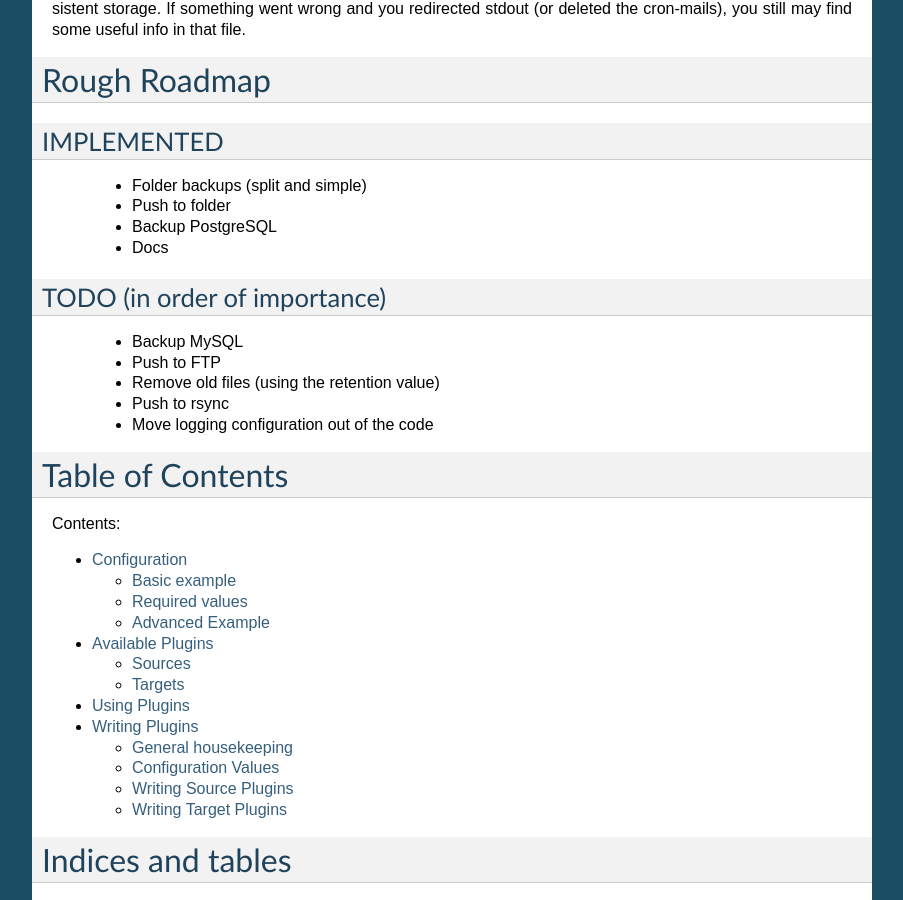
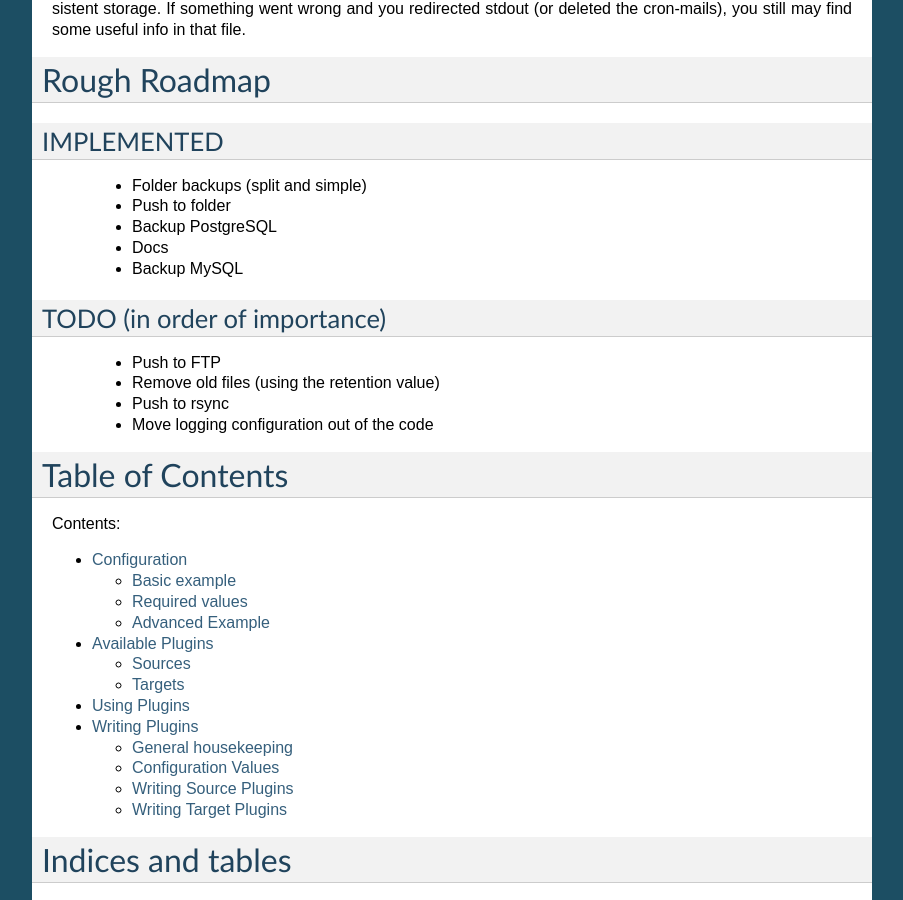
Before and after one commit to exhuma/pickup, a Sphinx documentation site: the page built from docs/source/index.rst, in a window 1280 px wide and 900 px high, scrolled down 839 px. Shown: the whole window, without its empty margins (198-1101 px from the left). Built offline with Sphinx 7.4.7, drawn with Linux system fonts in a browser that asks for light colours.

Commit message:
todo list updated

```diff
--- a/docs/source/index.rst
+++ b/docs/source/index.rst
@@ -68,11 +68,11 @@ IMPLEMENTED
   - Push to folder
   - Backup PostgreSQL
   - Docs
+  - Backup MySQL
 
 TODO (in order of importance)
 ~~~~~~~~~~~~~~~~~~~~~~~~~~~~~
 
-  - Backup MySQL
   - Push to FTP
   - Remove old files (using the retention value)
   - Push to rsync
```
